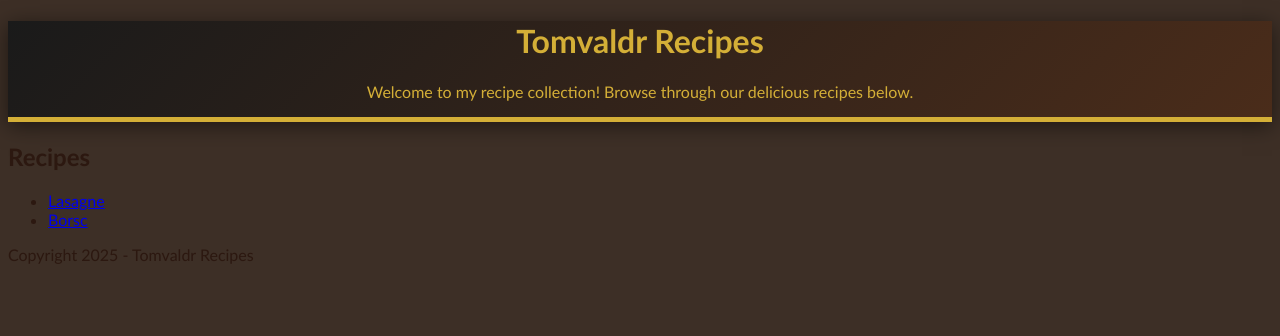
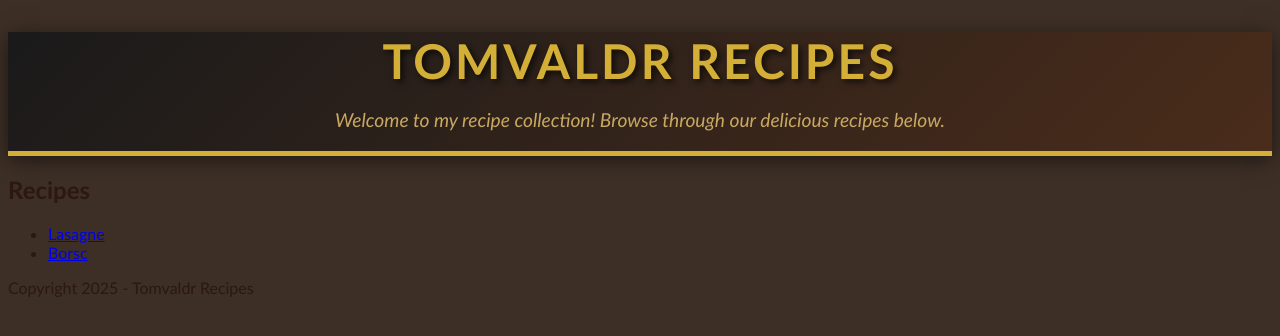
Before and after one commit to zavodniktomas/odin-recipes, a plain HTML site: page index.html in a window 1280 px wide. Drawn offline with Linux system fonts and the light colour scheme.

Commit message:
Add styles for header part 2

```diff
--- a/styles.css
+++ b/styles.css
@@ -11,3 +11,18 @@ header{
     box-shadow: 0 4px 20px rgba(0, 0, 0, 0.5);
     border-bottom: 5px solid #d4af37;
 }
+
+header h1 {
+    font-size: 3rem;
+    margin-bottom: 0.5rem;
+    text-transform: uppercase;
+    letter-spacing: 3px;
+    text-shadow: 3px 3px 6px rgba(0, 0, 0, 0.7);
+    font-weight: bold;
+}
+
+header p {
+    font-size: 1.2rem;
+    color: #c9a961;
+    font-style: italic;
+}
```
